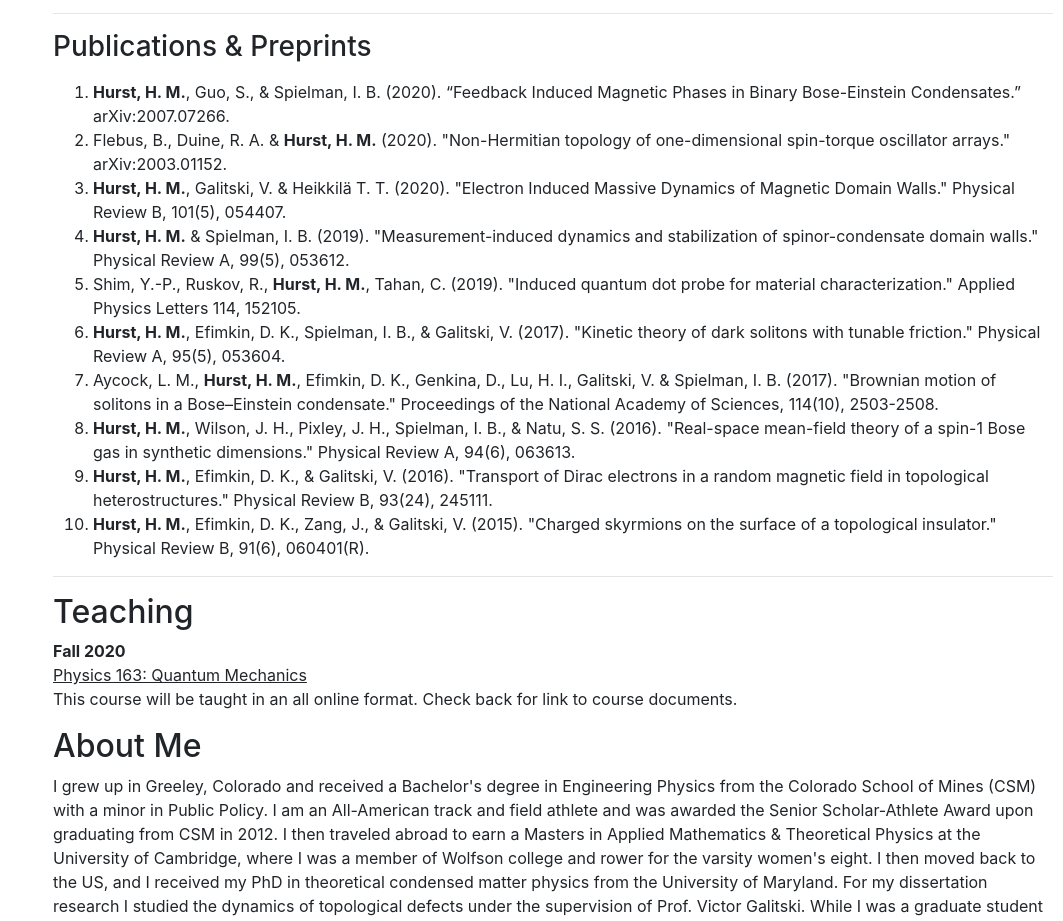
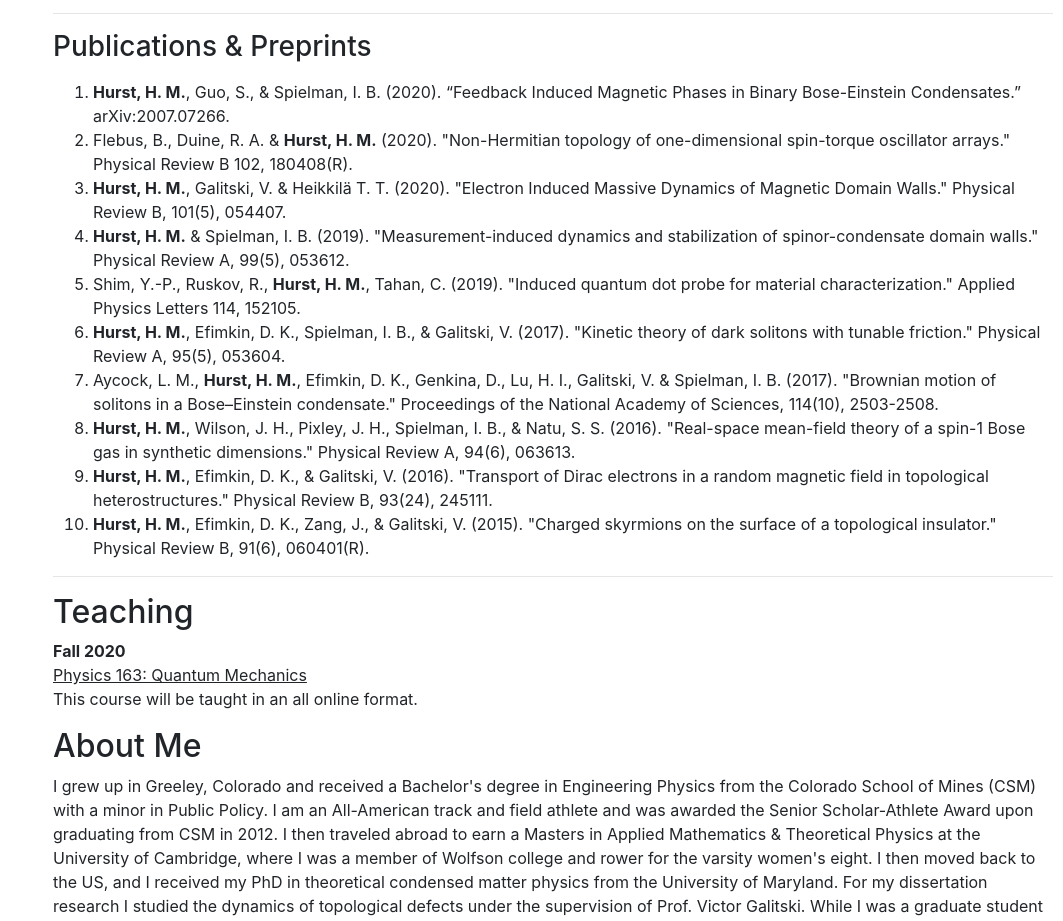
Before and after one commit to hhurst/hhurst.github.io, a plain HTML site: page index.html in a window 1280 px wide. Shown: the part 888-1809 px from the top of the page, without its empty margins (217-1280 px from the left). Drawn offline with nearby package versions, Linux system fonts and the light colour scheme; a script that the page names is missing; files whose address does not match are found by name.

Commit message:
updated publication information

```diff
--- a/index.html
+++ b/index.html
@@ -274,7 +274,7 @@
         <p>
           <ol type="1">
             <li><b>Hurst, H. M.</b>, Guo, S., & Spielman, I. B. (2020). “Feedback Induced Magnetic Phases in Binary Bose-Einstein Condensates.” arXiv:2007.07266.</li>
-            <li>Flebus, B., Duine, R. A. & <b>Hurst, H. M.</b> (2020). "Non-Hermitian topology of one-dimensional spin-torque oscillator arrays." arXiv:2003.01152.</li>
+            <li>Flebus, B., Duine, R. A. & <b>Hurst, H. M.</b> (2020). "Non-Hermitian topology of one-dimensional spin-torque oscillator arrays." Physical Review B 102, 180408(R).</li>
             <li><b>Hurst, H. M.</b>, Galitski, V. & Heikkilä T. T. (2020). "Electron Induced Massive Dynamics of Magnetic Domain Walls." Physical Review B, 101(5), 054407.</li>
             <li><b>Hurst, H. M.</b> & Spielman, I. B. (2019). "Measurement-induced dynamics and stabilization of spinor-condensate domain walls." Physical Review A, 99(5), 053612.</li>
             <li>Shim, Y.-P., Ruskov, R., <b>Hurst, H. M.</b>, Tahan, C. (2019). "Induced quantum dot probe for material characterization." Applied Physics Letters 114, 152105.</li>
@@ -293,7 +293,7 @@
         <b> Fall 2020 </b>
         <br>
         <p><u>Physics 163: Quantum Mechanics</u><br>
-        This course will be taught in an all online format. Check back for link to course documents.
+        This course will be taught in an all online format.
         </p>
 
 <!--         <h3>Quantum for Doggos</h3>
```
